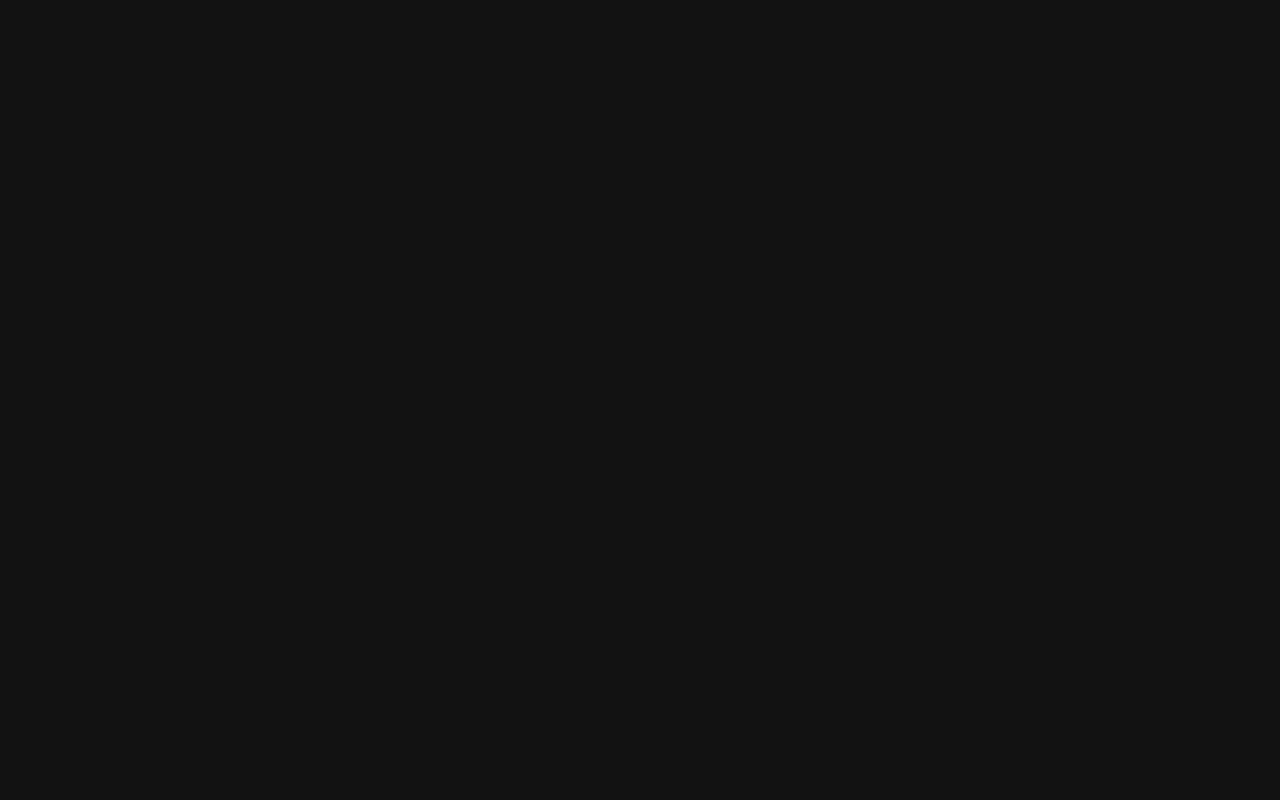
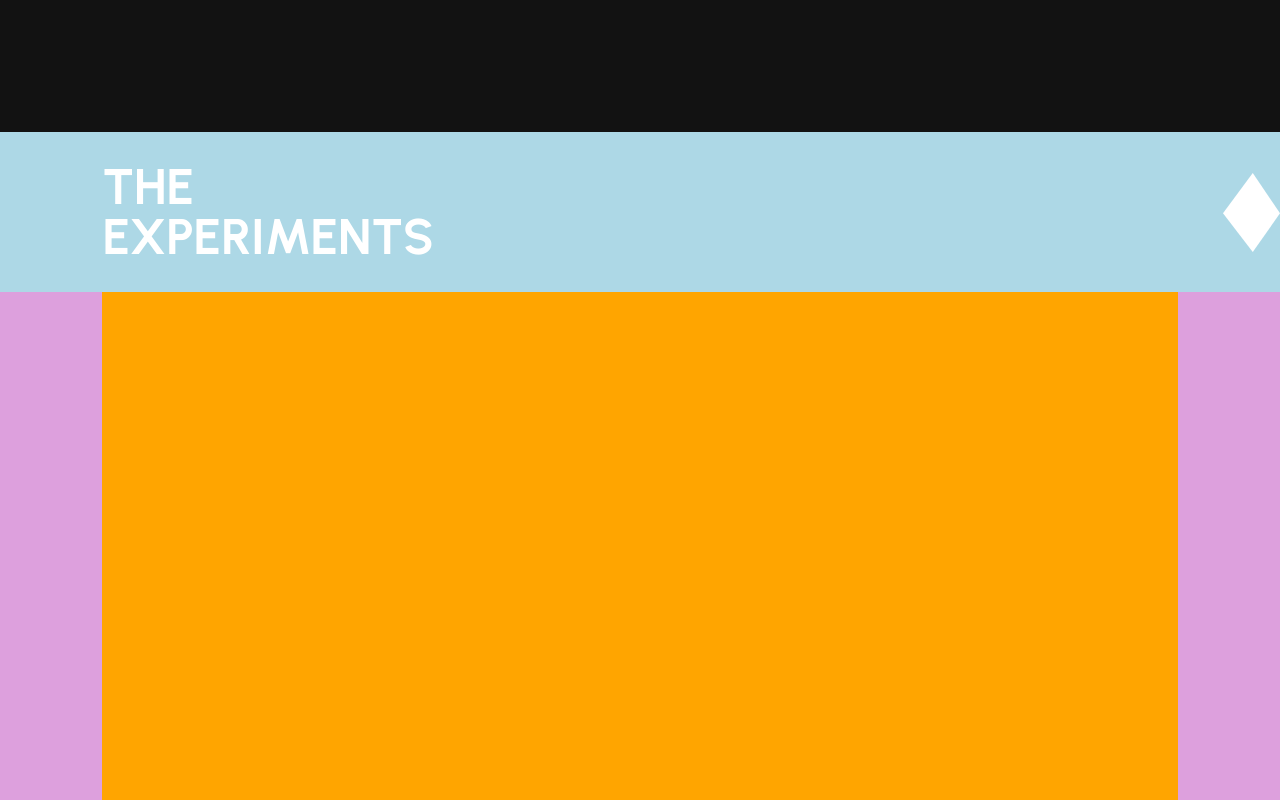
Before and after one commit to ivantrejoc/zoerowebsite, a React (Vite) app: page / in a window 1280 px wide. Shown: the part 1900-2700 px from the top of the page. Before the commit the page ends 1952 px from the top, so only its background shows below. Built offline with nearby package versions, Linux system fonts and the light colour scheme.

Commit message:
experiments/layout

```diff
--- a/src/components/buttonArea/ButtonArea.jsx
+++ b/src/components/buttonArea/ButtonArea.jsx
@@ -18,7 +18,7 @@ const ButtonArea = () => {
           paddingTop: "2vh",
           width: "100vw",
           height: "33vh",
-          marginBottom: "10vh"
+          marginBottom: "20vh"
         }}
       >
         <Button>SEND US YOUR EQUATION</Button>
--- a/src/pages/Landing.jsx
+++ b/src/pages/Landing.jsx
@@ -5,7 +5,9 @@ import Header from "../components/header/Header.jsx";
 import HeroSection from "../components/heroSection/HeroSection.jsx";
 import ReasoningSection from "../components/reasoningSection/ReasoningSection.jsx";
 import ButtonArea from "../components/buttonArea/ButtonArea.jsx";
-// import { Typography } from "@mui/material";
+import { Typography } from "@mui/material";
+import diamond from "../assets/icons/diamond.svg";
+
 
 export default function Landing() {
   const theme = useTheme();
@@ -45,6 +47,58 @@ export default function Landing() {
       <ReasoningSection />
       {/* Button Area */}
       <ButtonArea />
+
+      {/* The experiments       */}
+      <Box
+        id="experiment-container"
+        sx={{
+          display: "flex",
+          justifyContent: "start",
+          alignItems: "center",
+          flexDirection: "column",
+          position: "relative",
+          background: "plum",
+          width: "100vw",
+          height: "160vh",
+                }}
+      >
+        <Box
+        id="title-container"
+        sx={{
+          display: "flex",
+          justifyContent: "start",
+          background: "lightblue",
+          alignItems: "center",
+          position: "relative",
+          width: "100vw",
+          height: "10vh",
+          padding: "10vh 0 10vh 0",
+          gap: "55vw",
+          maxHeight: "100vh"
+        }}
+      >
+        <Typography variant="h2" component="h2" sx={{
+           marginLeft: "8vw" }}>
+          THE EXPERIMENTS
+        </Typography>
+
+        <img src={diamond} alt="diamond" />
+      </Box>
+      <Box
+        id="experiments-container"
+        sx={{
+          display: "flex",
+          justifyContent: "start",
+          background: "orange",
+          alignItems: "center",
+          position: "relative",
+          width: "84vw",
+          height: "160vh",
+          padding: "10vh 0 10vh 0",
+          gap: "55vw"
+        }}
+      ></Box>
+      </Box>
     </Box>
   );
 }
```
Also changed, not shown: src/assets/icons/diamond.svg (added).
